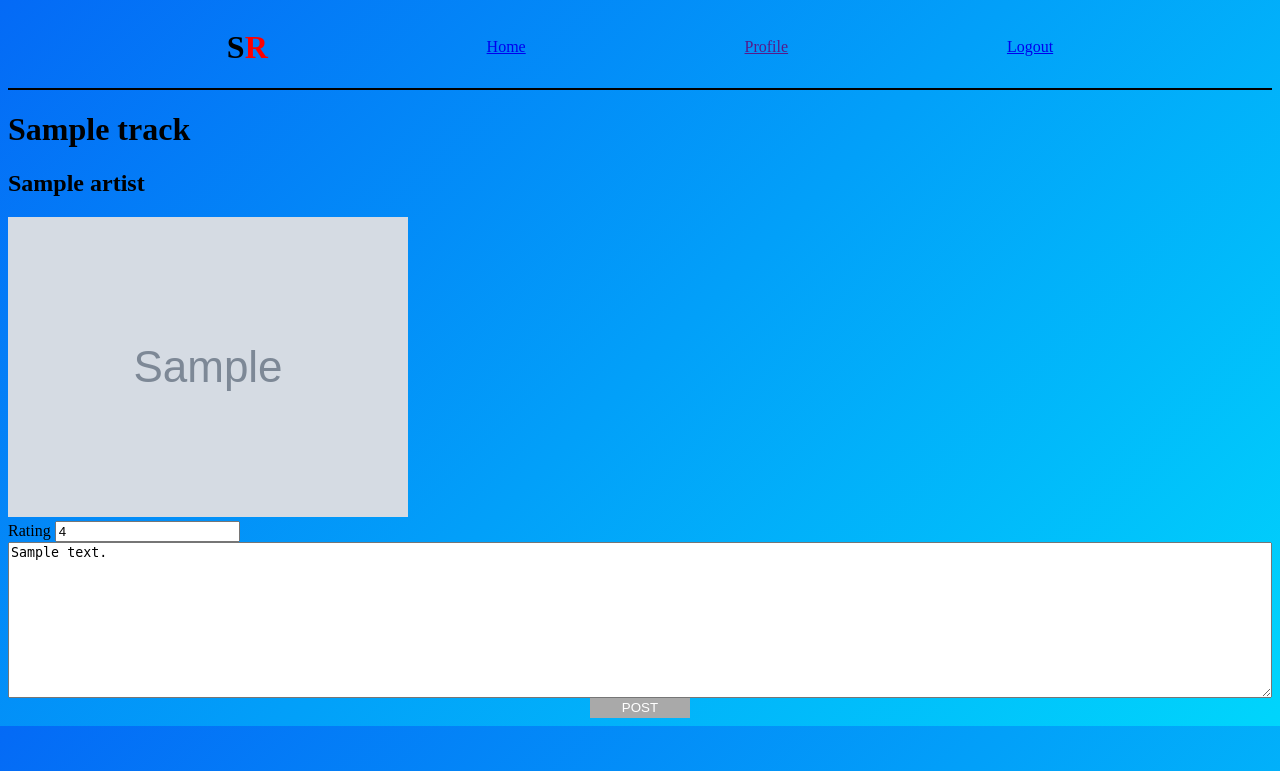
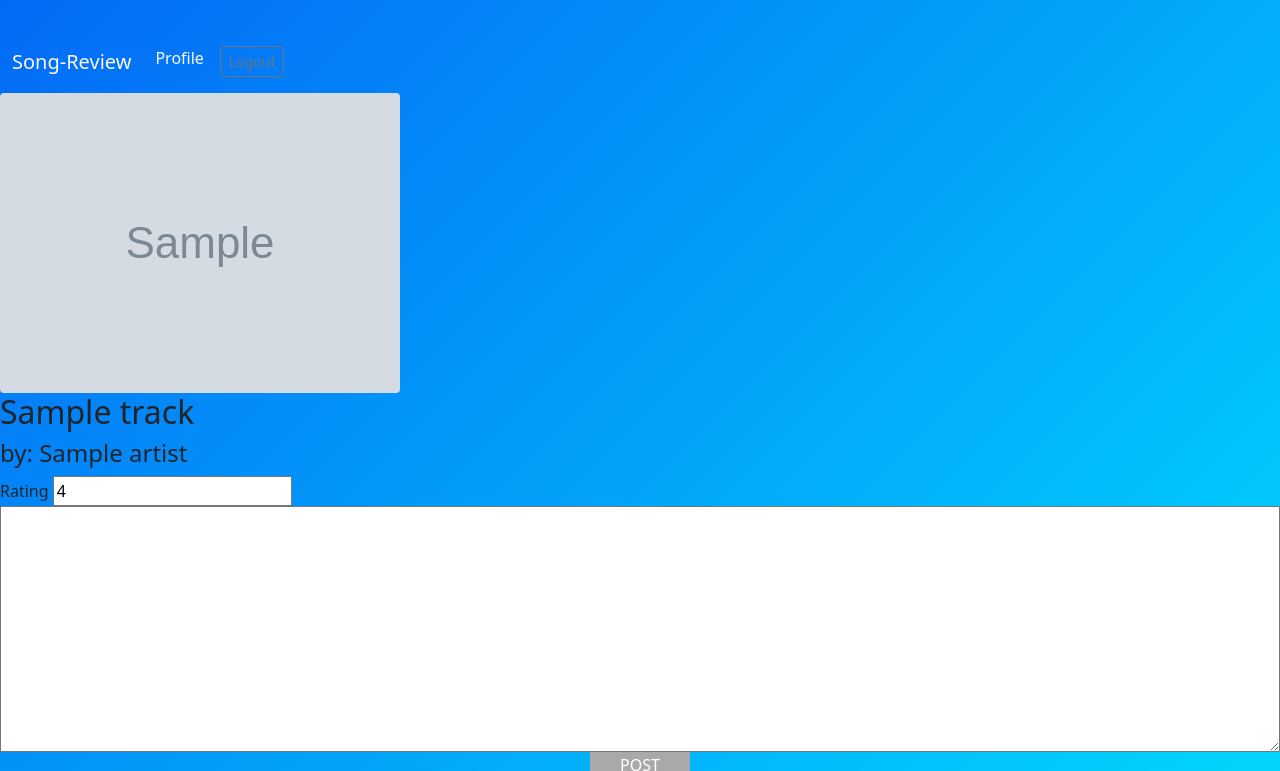
Before and after one commit to Adrianmorales1/song-review, a Flask app: template flask_app/templates/add_review.html in a window 1280 px wide. Shown: the top 771 px of the page. Run offline with Flask 2, Linux system fonts and the light colour scheme; the template is opened without the code that fills it: most values are stand-ins (such as "Sample title", 1, 10 or a date in 2020); grey boxes marked "Sample" are stand-in pictures.

Commit message:
editing things

```diff
--- a/flask_app/controllers/reviews.py
+++ b/flask_app/controllers/reviews.py
@@ -13,9 +13,9 @@ def add_review():
 def add_reviews():
     data_review = {
         'user_id' : session['user_id'],
-        'title' : request.form['title'],
+        'content' : request.form['content'],
         'rating' : request.form['rating'],
-        'date_watched' : request.form['date_watched'],
+        'track_id' : request.form['track_id'],
         'content' : request.form['content']
     }
     Review.save_review(data_review)
--- a/flask_app/models/track.py
+++ b/flask_app/models/track.py
@@ -24,6 +24,6 @@ class Track:
             'title' : entire_track['name'],
             'artist' : entire_track['album']['artists'][0]['name'],
             'id' : entire_track['id'],
-            'image_url' : entire_track['album']['images'][-1]['url']
+            'image_url' : entire_track['album']['images'][-2]['url']
         }
         return track
--- a/flask_app/templates/add_review.html
+++ b/flask_app/templates/add_review.html
@@ -4,7 +4,8 @@
     <meta charset="UTF-8">
     <meta http-equiv="X-UA-Compatible" content="IE=edge">
     <meta name="viewport" content="width=device-width, initial-scale=1.0">
-    <!-- <link rel="stylesheet" href="{{ url_for('static', filename='css/style.css') }}"> -->
+    <!--link rel="stylesheet" href="{{ url_for('static', filename='css/style.css') }}">-->
+    <link href="https://cdn.jsdelivr.net/npm/bootstrap@5.1.3/dist/css/bootstrap.min.css" rel="stylesheet" integrity="sha384-1BmE4kWBq78iYhFldvKuhfTAU6auU8tT94WrHftjDbrCEXSU1oBoqyl2QvZ6jIW3" crossorigin="anonymous">
     <style>
     body {
         background: linear-gradient(-45deg,#00d5fc,#046af6);
@@ -44,21 +45,39 @@
     <title>Review page</title>
 </head>
 <body>
-        <div class="Top_bar">
-            <h1>S<span>R</span></h1>
-            <a href="/dashboard">Home</a>
-            <a href="">Profile</a>
-            <a href="/reset">Logout</a>
+        <div>
+            <nav class="navbar navbar-expand-lg">
+            <div class="container-fluid">
+              <a class="navbar-brand text-light" href="/dashboard">Song-Review</a>
+              <button class="navbar-toggler" type="button" data-bs-toggle="collapse" data-bs-target="#navbarSupportedContent" aria-controls="navbarSupportedContent" aria-expanded="false" aria-label="Toggle navigation">
+                <span class="navbar-toggler-icon"></span>
+              </button>
+              <div class="collapse navbar-collapse" id="navbarSupportedContent">
+                <ul class="navbar-nav me-auto mb-2 mb-lg-0">
+                  <li class="nav-item">
+                    <a class="nav-link active text-light" aria-current="page" href="#">Profile</a>
+                  </li>
+                  <li class="nav-item">
+                    <a class="nav-link text-secondary" href="/reset"><button class="btn btn-sm btn-outline-secondary" type="button">Logout</button>
+                    </a>
+                </li>
+              </div>
+            </div>
+          </nav>
         </div>
-        <div class="track_info">
-            <h1>{{track['title']}}</h1>
-            <h2>{{track['artist']}}</h2>
-            <img src="{{track['image_url']}}" alt="{{track['title']}}">
+        <div class = "row justify-content-center">
+            <div class = "col-4-xl col-4-lg col-4-md">
+                <img src="{{ track['image_url'] }}" class="rounded float-start" alt="{{ track['title'] }}">
+            </div>
+            <div class = "col-3-xl col-3-lg col-3-md">
+                <h2>{{track['title']}}</h2>
+                <h4>by: {{track['artist']}}</h4>
+            </div>
         </div>
         <form action="/add/review/one" method="post" class="formostuff">
             <input type="hidden" name="track_id" value="{{track['id']}}">
-            <label>Rating <input type="int" name="rating" value="{{track['rating']}}"></label>
-            <textarea name="content"  cols="30" rows="10">{{track['content']}}</textarea>
+            <label>Rating <input type="number" name="rating" value="{{track['rating']}}"></label>
+            <textarea name="content"  cols="30" rows="10"></textarea>
             <input type="submit" value="POST" id="postbtn">
         </form>
 </body>
--- a/flask_app/templates/home_page.html
+++ b/flask_app/templates/home_page.html
@@ -12,7 +12,7 @@
     <div>
         <nav class="navbar navbar-expand-lg">
         <div class="container-fluid">
-          <a class="navbar-brand text-light" href="/dashboard">Song Review</a>
+          <a class="navbar-brand text-light" href="/dashboard">Song-Review</a>
           <button class="navbar-toggler" type="button" data-bs-toggle="collapse" data-bs-target="#navbarSupportedContent" aria-controls="navbarSupportedContent" aria-expanded="false" aria-label="Toggle navigation">
             <span class="navbar-toggler-icon"></span>
           </button>
```
